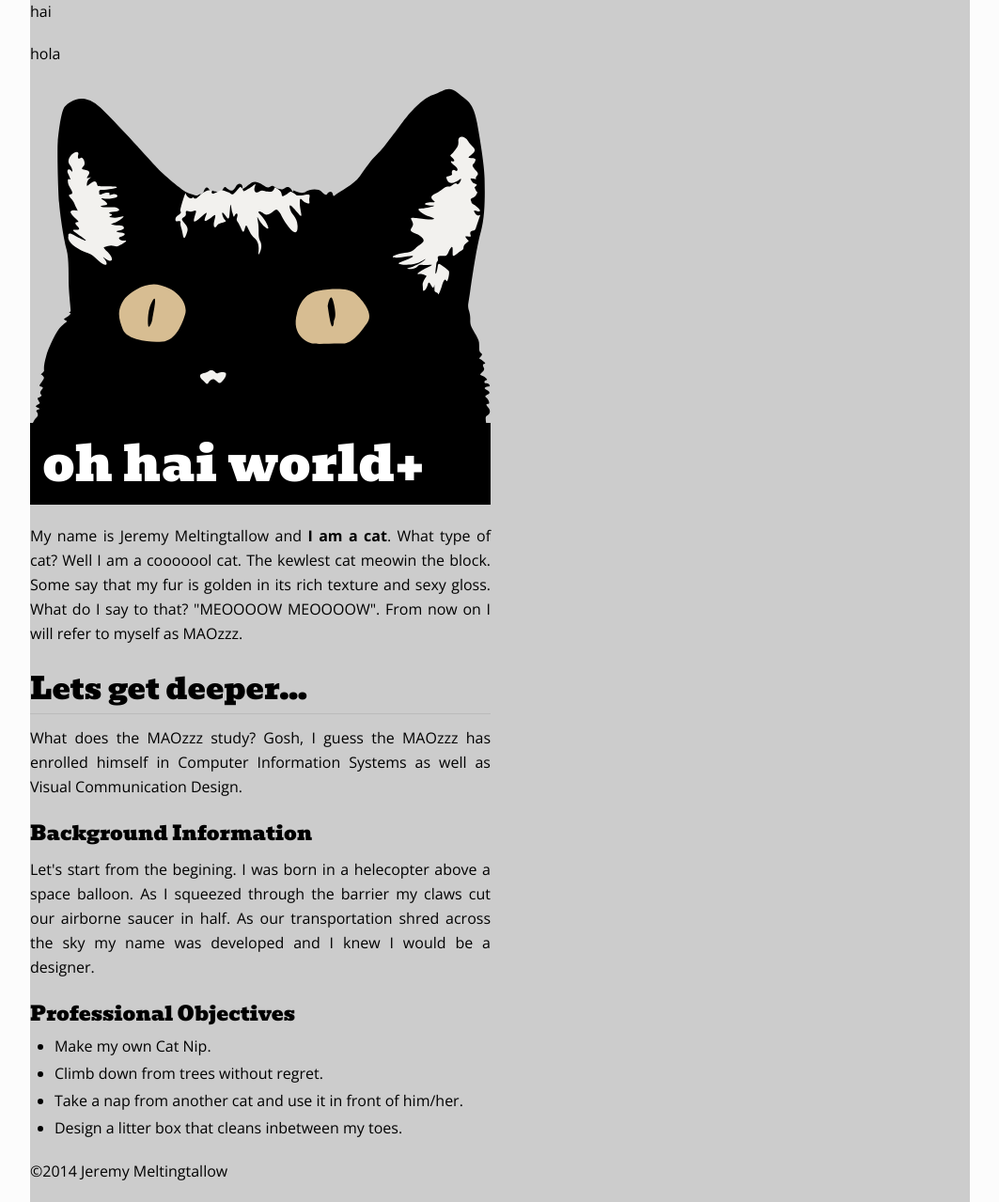
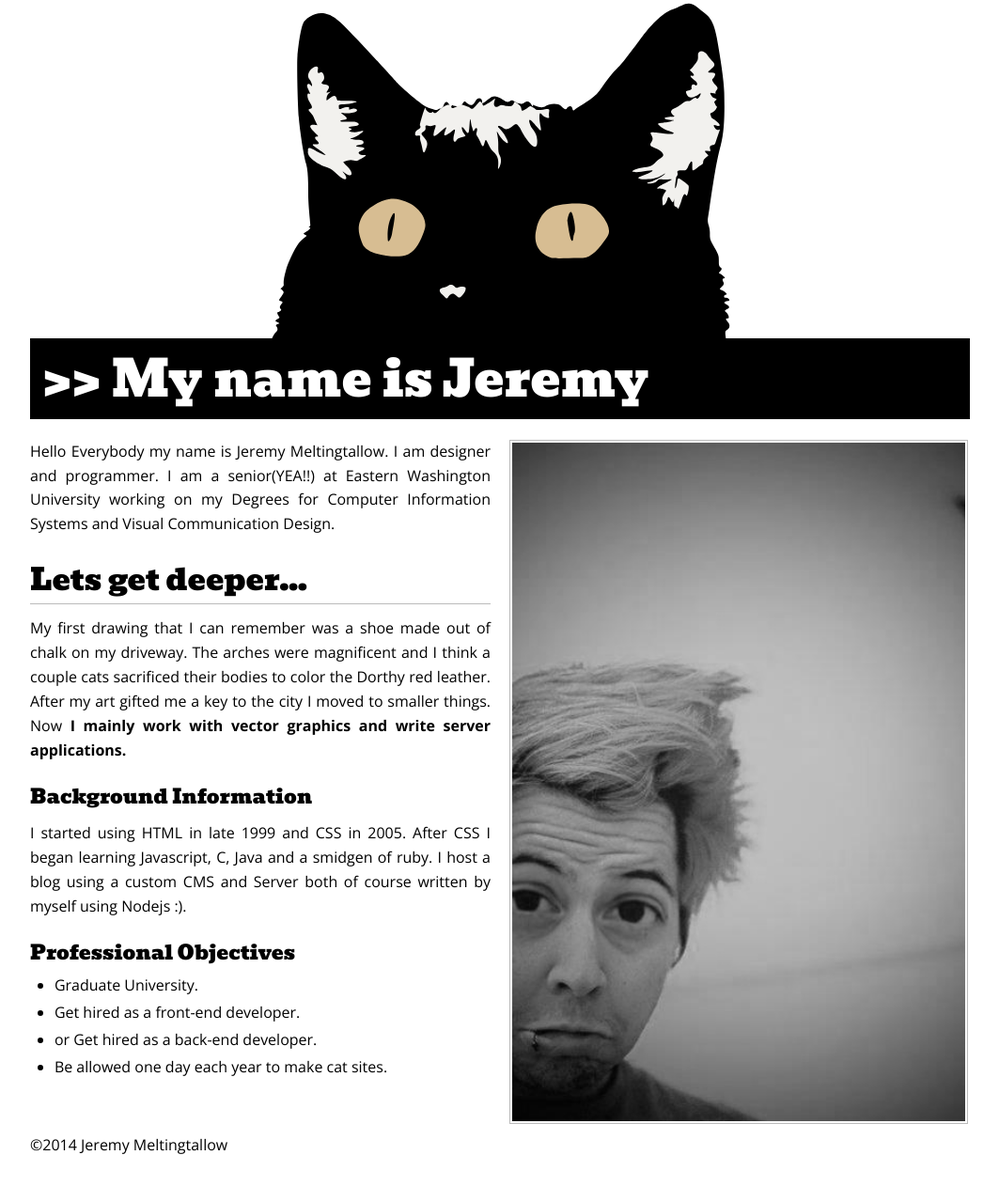
Before and after one commit to ewu-meltingj/p1-bio, a Jekyll site: the page built from index.html, in a window 1280 px wide. Shown: the whole page at 94% size, without its empty margins (108-1171 px from the left). Built offline with Jekyll 4.4.1, drawn with Linux system fonts in a browser that asks for light colours; Markdown is read by kramdown in place of the engine named in the settings.

Commit message:
Picture/ Copy
I added a profile picture and added copy that meets the requirements.

```diff
--- a/_includes/cat-svg.html
+++ b/_includes/cat-svg.html
@@ -1,5 +1,5 @@
 <svg version="1.1" id="Layer_2" xmlns="http://www.w3.org/2000/svg" xmlns:xlink="http://www.w3.org/1999/xlink" x="0px" y="0px"
-	 width="490px" height="359.8px" viewBox="0 0 490 359.8" enable-background="new 0 0 490 359.8" xml:space="preserve">
+	 width="490px" height="359.8px" viewBox="0 0 490 359.8" enable-background="new 0 0 490 359.8" xml:space="preserve" class="cat">
 <path id="back_2_" d="M2.2,360.8c0,0,1.9-5.2,4.6-7.6s1.1-5.2,0-6.5c-1.1-1.4,2.4-1.9,3.5-2.4s-5.2-2.2-4.1-3.3s4.6-2.4,4.2-3.3
 	s-3.4-4.9-2-5.4c1.4-0.5,5.2-1.9,3.3-3.5c-1.9-1.6-0.3-4.1,0.5-4.9c0.8-0.8,2.7-2.4,0-3.3c-2.7-0.8-3-0.8,0-4.9s3.3-4.9,1.4-6.8
 	c-1.9-1.9-3.3-0.8-0.6-3s1.7-1.9,1.8-5.2c0.1-3.3,0.7-6.8,2.6-13.6s8.7-22,13.3-28c4.6-6,9.8-8.2,8.2-8.7c-1.6-0.5-4.6-1.6-1.6-3
--- a/_sass/_grid.scss
+++ b/_sass/_grid.scss
@@ -23,14 +23,13 @@
 .grid_3,
 .grid_4,
 .grid_5,
-.grid_6
+.grid_6,
 .grid_7,
 .grid_8,
 .grid_9,
 .grid_10,
 .grid_11,
-.grid_12
-{
+.grid_12 {
 	margin: 0 20px 10px 0;
 	float: left;
 	display: block;
--- a/css/screen.css
+++ b/css/screen.css
@@ -462,7 +462,7 @@ table {
 .grid_3,
 .grid_4,
 .grid_5,
-.grid_6
+.grid_6,
 .grid_7,
 .grid_8,
 .grid_9,
@@ -540,17 +540,14 @@ p {
   margin-bottom: 0.4045em;
   font-size: 1em; }
 
-body {
-  background: #fcfcfc; }
+.top-about {
+  float: left; }
 
 .hai {
   margin-top: -2px; }
 
-.container {
-  background: #ccc; }
-
-.yellow {
-  background: yellow; }
+.no-bottom-margin {
+  margin-bottom: 0; }
 
 .main-body h1 {
   color: #ffffff;
@@ -573,6 +570,13 @@ body {
   text-decoration: none;
   color: #222;
   margin-left: 0.4045em; }
+.main-body img {
+  border: 1px solid #bbb;
+  padding: 2px;
+  width: 482px; }
+
+.cat {
+  width: 100%; }
 
 .ham {
   animation: ham 2s ease-in-out alternate infinite;
--- a/index.html
+++ b/index.html
@@ -6,35 +6,38 @@ title: oh Hai I'm Jeremy
 <div class="container main-body">
 
 	<!-- Your Content -->
-	<div class="grid_6">
-		<p>hai</p>
+
+
+	<div class="grid_12 no-bottom-margin">
+		{% include cat-svg.html %}
 	</div>
 
-	<div class="grid_6 omega">
-		<p>hola</p>
-	</div>
+	<div class="grid_12">
+		<h1 class="hai">>> My name is Jeremy</h1>
 
 
-	<div class="grid_6 omega">
-		{% include cat-svg.html %}
-		<h1 class="hai">oh hai world+</h1>
+		<div class="grid_6">
+			<p>Hello Everybody my name is Jeremy Meltingtallow. I am designer and programmer. I am a senior(YEA!!) at Eastern Washington University working on my Degrees for Computer Information Systems and Visual Communication Design.</p>
 
-		<p>My name is Jeremy Meltingtallow and <span>I am a cat</span>. What type of cat? Well I am a cooooool cat. The kewlest cat meowin the block. Some say that my fur is golden in its rich texture and sexy gloss. What do I say to that? "MEOOOOW MEOOOOW". From now on I will refer to myself as MAOzzz.</p>
+			<h3>Lets get deeper...</h3>
+			<p>My first drawing that I can remember was a shoe made out of chalk on my driveway. The arches were magnificent and I think a couple cats sacrificed their bodies to color the Dorthy red leather. After my art gifted me a key to the city I moved to smaller things. Now <span>I mainly work with vector graphics and write server applications.</span></p>
 
+			<h4>Background Information</h4>
+			<p>I started using HTML in late 1999 and CSS in 2005. After CSS I began learning Javascript, C, Java and a smidgen of ruby. I host a blog using a custom CMS and Server both of course written by myself using Nodejs :).</p>
 
-		<h3>Lets get deeper...</h3>
-		<p>What does the MAOzzz study? Gosh, I guess the MAOzzz has enrolled himself in Computer Information Systems as well as Visual Communication Design.</p>
+			<h4>Professional Objectives</h4>
+			<ul>
+				<li>Graduate University.</li>
+				<li>Get hired as a front-end developer.</li>
+				<li>or Get hired as a back-end developer.</li>
+				<li>Be allowed one day each year to make cat sites.</li>
+			</ul>
+		</div>
 
-		<h4>Background Information</h4>
-		<p>Let's start from the begining. I was born in a helecopter above a space balloon. As I squeezed through the barrier my claws cut our airborne saucer in half. As our transportation shred across the sky my name was developed and I knew I would be a designer.</p>
+		<img src="img/profile.jpg" alt="Profile Picture" class="grid_6 omega">
 
-		<h4>Professional Objectives</h4>
-		<ul>
-			<li>Make my own Cat Nip.</li>
-			<li>Climb down from trees without regret.</li>
-			<li>Take a nap from another cat and use it in front of him/her.</li>
-			<li>Design a litter box that cleans inbetween my toes.</li>
-		</ul>
+		<div class="clear"></div>
+
 		<p>&copy;2014 Jeremy Meltingtallow <a href="#"><span class="brandico-github"></span></a> <a href="#"><span class="brandico-facebook-rect"></span></a> <a href="#"><span class="brandico-instagram-filled"></span></a></p>
 
 	</div>
```
Also changed, not shown: _sass/screen.scss (+13 -18 lines), img/back-japan.jpg (added), img/profile.jpg (added), 4 other files.
